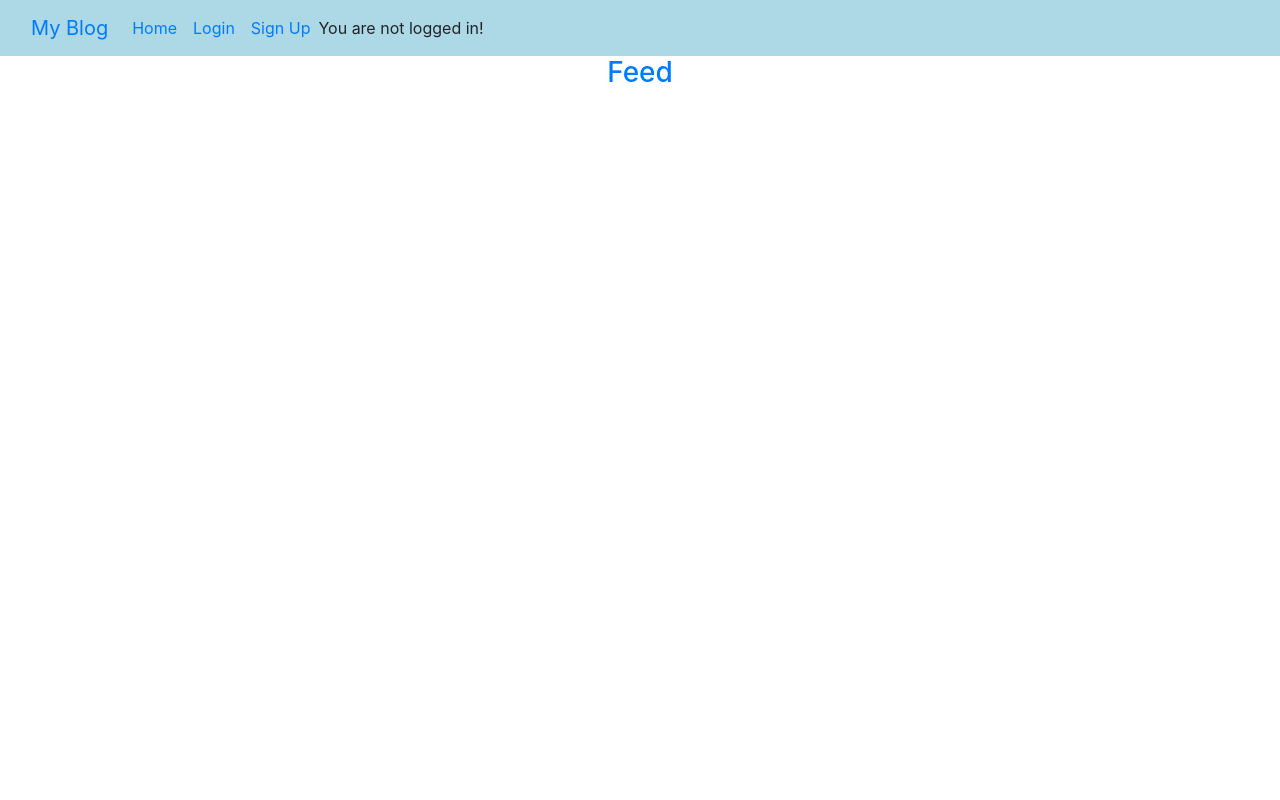
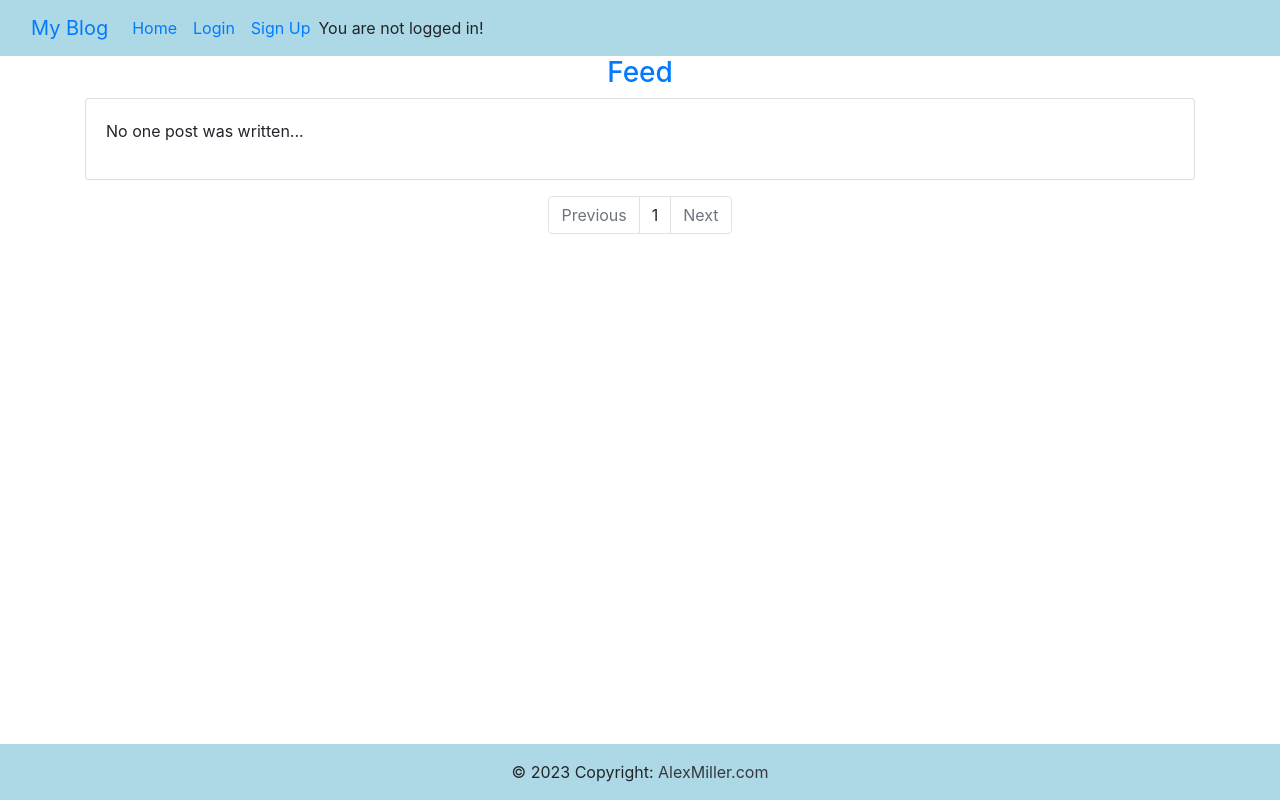
Before and after one commit to AlexMiller93/django_blog, a Django app: page / in a window 1280 px wide. Run offline with Django 4.2, Linux system fonts and the light colour scheme; data that the repository does not hold is empty.

Commit message:
Add pagination and footer

```diff
--- a/posts/views.py
+++ b/posts/views.py
@@ -1,4 +1,3 @@
-# from django.shortcuts import render, redirect, get_object_or_404
 from django.views.generic import ListView, DetailView
 from django.views.generic.edit import CreateView, UpdateView, DeleteView
 from django.db.models import Q
@@ -8,8 +7,16 @@ from .models import Post
 # Create your views here.
 
 class BlogListView(ListView):
+    paginate_by = 3
     model = Post
+    context_object_name = "posts"
     template_name = 'posts/home.html'
+
+    # def get_queryset(self):
+    #     user = self.request.user
+    #     if user.is_authenticated:
+    #         return Post.objects.filter(author=self.request.user)
+    #     return Post.objects.filter(author=None)
 
 
 class BlogDetailView(DetailView):
--- a/templates/base.html
+++ b/templates/base.html
@@ -28,6 +28,8 @@
 
         {% endblock content %}
 
+        {% include 'footer.html' %}
+
             <!-- Optional JavaScript -->
         <!-- jQuery first, then Popper.js, then Bootstrap JS -->
         <script src="https://code.jquery.com/jquery-3.3.1.slim.min.js" integrity="sha384-q8i/X+965DzO0rT7abK41JStQIAqVgRVzpbzo5smXKp4YfRvH+8abtTE1Pi6jizo" crossorigin="anonymous"></script>
--- /dev/null
+++ b/templates/footer.html
@@ -0,0 +1,10 @@
+
+
+<footer class="bg-light text-center text-lg-start fixed-bottom">
+    <!-- Copyright -->
+    <div class="text-center p-3" style="background-color: lightblue;">
+        © 2023 Copyright:
+        <a class="text-dark" href="">AlexMiller.com</a>
+    </div>
+    <!-- Copyright -->
+</footer>
--- a/templates/posts/home.html
+++ b/templates/posts/home.html
@@ -12,13 +12,17 @@
     </div>
 </div>
 
-{% for post in post_list %}
+
+{% if posts %}
+
+    {% for post in posts %}
         <div class="container text-left">
-        <div class="card w-70 mb-3">
+            <div class="card w-60 mb-3">
                 <div class="card-body">
-                <h5 class="card-title"><a href="{% url 'post_detail' post.pk %}">{{ post.title }}</a></h5>
-                <p class="card-text">{{ post.content }}</p>
-                <p class="card-text"><small class="text-muted">Updated in {{ post.updated }}</small></p>
+                    <h3 class="card-title"><a href="{% url 'post_detail' post.pk %}">{{ post.title }}</a></h3>
+                    <p class="card-subtitle mb-2 text-muted">{{ post.date_created }} by <a href="">{{ post.cap_author }}</a></p>
+                    <p class="card-text">{{ post.post_preview }}</p>
+                    <p class="card-text"><small class="text-muted">Updated {{ post.updated }} ago</small></p>
                     <button type="button" class="btn btn-outline-info">
                         <a href="{% url 'post_edit' post.pk %}">Edit</a>
                     </button>
@@ -30,7 +34,56 @@
         </div>
     {% endfor %}
 
+{% else %}
+    <div class="container text-left">
+        <div class="card w-60 mb-3">
+            <div class="card-body">
+                <p>No one post was written... </p>
+            </div>
+        </div>
+    </div>
+{% endif %}
+
 
 {% comment %} https://pytutorial.com/django-search-function/ {% endcomment %}
 
+<!-- Pagination-->
+<nav aria-label="Page navigation example">
+    <ul class="pagination justify-content-center">
+        {% if page_obj.has_previous %}
+        <li class="page-item">
+            <a class="page-link"
+            href="?page={{ page_obj.previous_page_number }}">Previous</a>
+        </li>
+        {% else %}
+        <li class="page-item disabled">
+            <a class="page-link" href="#">Previous</a>
+        </li>
+
+        {% endif %}
+
+        {% for i in paginator.page_range %}
+            {% if page_obj.number == i %}
+            <li class="page-item"><a class="page-link active">{{ i }}</a></li>
+            {% else %}
+            <li class="page-item"><a class="page-link" href="?page={{ i }}">{{ i }}</a></li>
+            {% endif %}
+        {% endfor %}
+
+        {% if page_obj.has_next %}
+        <li class="page-item">
+            <a class="page-link"
+            href="?page={{ page_obj.next_page_number }}">Next</a>
+        </li>
+        {% else %}
+        <li class="page-item disabled">
+            <a class="page-link" href="#">Next</a>
+        </li>
+
+        {% endif %}
+    </ul>
+</nav>
+<!-- Stop of pagination-->
+
+
 {% endblock content %}
```
Also changed, not shown: posts/models.py (+23 -2 lines), templates/posts/detail.html (+5 -3 lines). Lines whose indentation alone changed are shown as unchanged.
